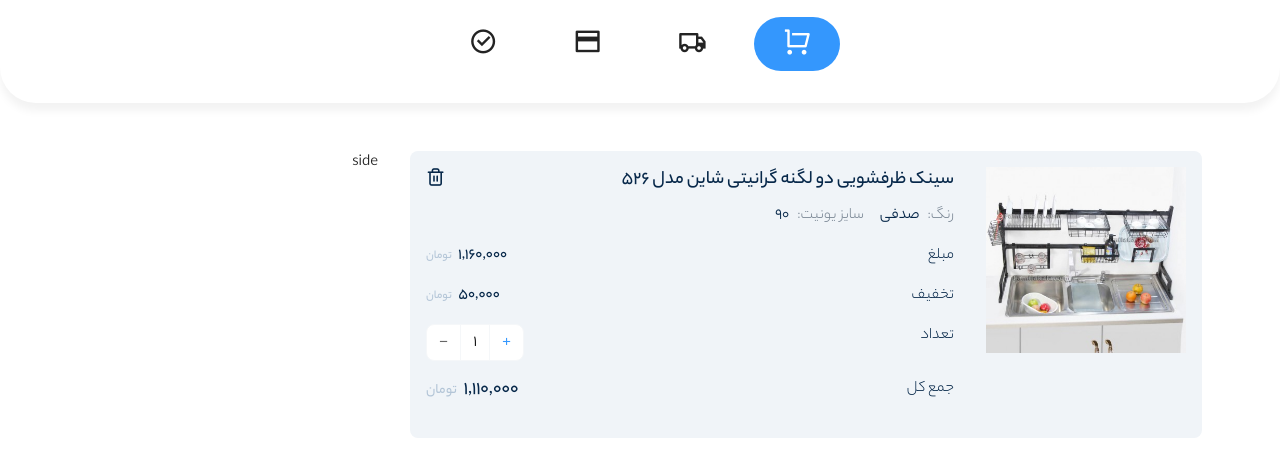
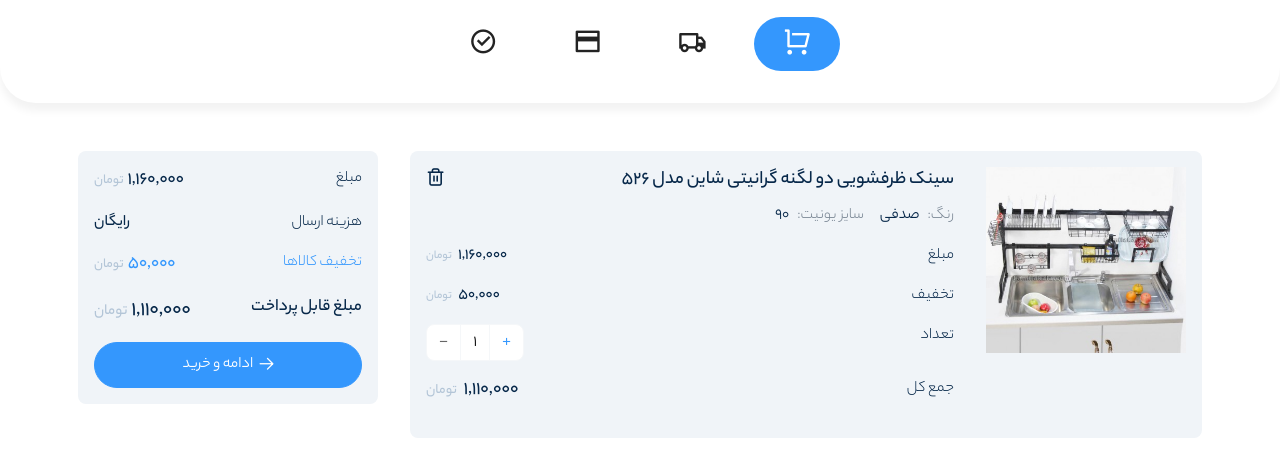
Before and after one commit to EminShahbazi/familakala-front, a website: page public/cart.html in a window 1280 px wide. Shown: the part 228-695 px from the top of the page. Drawn offline with Linux system fonts and the light colour scheme.

Commit message:
cart totals

```diff
--- a/public/cart.html
+++ b/public/cart.html
@@ -70,7 +70,34 @@
     </header>
 
     <div class="page page--has-sidebar container">
-        <aside class="page__sidebar">side</aside>
+        <aside class="page__sidebar">
+            <div class="cart-totals">
+                <ul class="cart-totals__items">
+                    <li>
+                        <div class="title">مبلغ</div>
+                        <div class="value numeric">1,160,000<span class="currency">تومان</span></div>
+                    </li>
+                    <li>
+                        <div class="title">هزینه ارسال</div>
+                        <div class="value">رایگان</div>
+                    </li>
+                    <li class="discount">
+                        <div class="title">تخفیف کالاها</div>
+                        <div class="value numeric">50,000<span class="currency">تومان</span></div>
+                    </li>
+                    <li class="grandtotal">
+                        <div class="title">مبلغ قابل پرداخت</div>
+                        <div class="value">1,110,000<span class="currency">تومان</span></div>
+                    </li>
+                </ul>
+
+                <div class="cart-totals__btn">
+                    <a href="" class="btn btn--primary btn--rounded btn--block btn--icon-right"><i
+                            class="icon icon-arrow-right-2"></i>ادامه و خرید</a>
+                </div>
+
+            </div>
+        </aside>
 
         <main class="page__main">
             <div class="cart">
--- a/resources/scss/components/_button.scss
+++ b/resources/scss/components/_button.scss
@@ -17,8 +17,12 @@
 
     &.btn--icon-right {
         .icon {
-            margin-left: 0.25rem;
+            margin-left: 0.4rem;
         }
+    }
+
+    .icon-arrow-right-2 {
+        font-size: 0.75em;
     }
 }
 
@@ -45,6 +49,7 @@
     &:hover {
         background: darken($primary-color, 10);
         border-color: darken($primary-color, 10);
+        color: #ffffff;
     }
 }
 
--- a/resources/scss/components/_icons.scss
+++ b/resources/scss/components/_icons.scss
@@ -177,3 +177,6 @@
 .icon-trash-2:before {
     content: "\e929";
 }
+.icon-arrow-right-2:before {
+    content: "\e92a";
+}
--- a/resources/scss/layouts/_page.scss
+++ b/resources/scss/layouts/_page.scss
@@ -10,6 +10,7 @@
 
 .page__sidebar {
     order: 2;
+    margin-bottom: 2rem;
 }
 
 .breadcrumb + .page {
--- a/resources/scss/pages/_cart.scss
+++ b/resources/scss/pages/_cart.scss
@@ -38,7 +38,8 @@
     }
 }
 
-.cart-item {
+.cart-item,
+.cart-totals {
     position: relative;
     padding: 1rem;
     background-color: #f0f4f8;
@@ -103,7 +104,8 @@
     }
 }
 
-.cart-item__details {
+.cart-item__details,
+.cart-totals__items {
     list-style: none;
     padding: 0;
     color: #07284a;
@@ -121,6 +123,10 @@
         }
         .value {
             font-weight: 500;
+
+            &.numeric {
+                font-size: 1.15rem;
+            }
 
             &.grandtotal {
                 font-size: 1.2rem;
@@ -190,6 +196,52 @@
     }
 }
 
+.cart-totals {
+    .grandtotal {
+        .title,
+        .value {
+            color: #07284a;
+            font-weight: 500;
+        }
+
+        .title {
+            font-size: 1.1rem;
+        }
+
+        .value {
+            font-size: 1.3rem;
+        }
+    }
+
+    .discount {
+        .title,
+        .value {
+            color: $primary-color;
+            // font-weight: 500;
+        }
+    }
+}
+
+.cart-totals__btn {
+    position: fixed;
+    bottom: 0;
+    right: 0;
+    left: 0;
+    z-index: 997;
+    padding: 0.75rem;
+    background-color: $white;
+    box-shadow: 0px 0px 6px rgba(0, 0, 0, 0.1);
+
+    @include mediaAbove(lg) {
+        position: relative;
+        background-color: transparent;
+        box-shadow: none;
+        padding: 0;
+        z-index: unset;
+    }
+    // width: 100vh;
+}
+
 @include mediaAbove(sm) {
     .cart-item__thumb {
         position: absolute;
```
Also changed, not shown: public/assets/css/main.css, public/assets/fonts/icomoon.ttf, public/assets/fonts/icomoon.woff, 2 other files.
